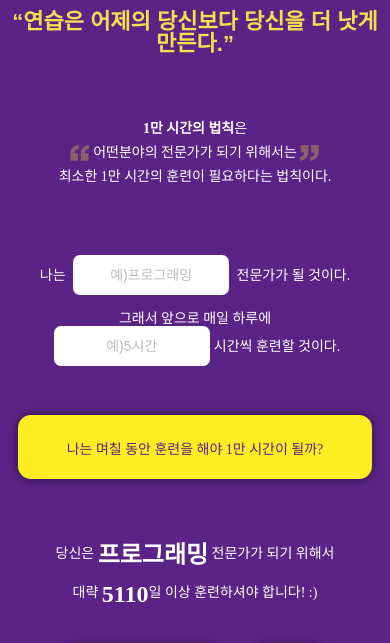
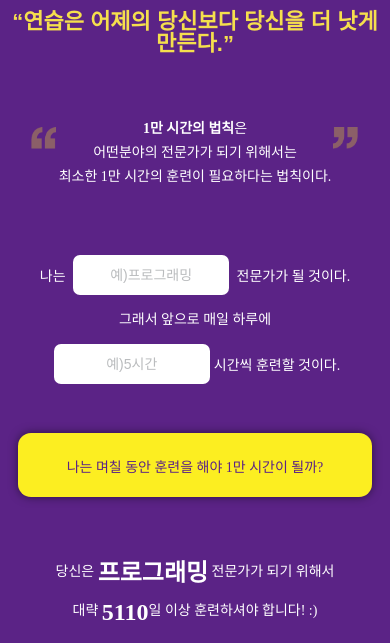
Before and after one commit to LeeHwiGyoung/1-, a plain HTML site: page 10000hours.html in a window 390 px wide. Shown: the part 188-831 px from the top of the page. Drawn offline with Linux system fonts and the light colour scheme; a web font is replaced by a local one.

Commit message:
🎨Refactory : input 마진 변경

```diff
--- a/css/10000hours.css
+++ b/css/10000hours.css
@@ -58,6 +58,10 @@ body {
 	clip: rect(0 0 0 0);
 }
 
+.mobile {
+    display: none;
+}
+
 .container {
     display: flex;
     width: 100%;
@@ -111,7 +115,7 @@ main {
     background-image: var(--quote--img);
     background-size: 63.86%;
     background-repeat: no-repeat;
-    background-position: center center;
+    background-position: center 20%;
     margin : 0 auto 10.2rem;
     font-family: 'GmarketSansBold';
     font-weight: 700;
@@ -220,6 +224,9 @@ footer {
 }
 
  @media screen and (max-width : 767px) {
+    .mobile {
+        display : inline;
+    }
     .container {
         margin : 7.6rem auto 3.2rem;
         font-size: 1.4rem;
@@ -240,7 +247,8 @@ footer {
     }
 
     .quote {
-        margin : 0 auto 6.6rem;
+        background-size: 83.89%;
+        margin : 0 auto 4.85rem;
     }
 
     .quote span{
@@ -248,19 +256,19 @@ footer {
     }
 
     form {
-        gap : 1.7rem;
+        gap : 0;
     }
 
     form p input {
         padding : 1.2rem 0;
         max-width: 15.6rem;
         font-size: 1.4rem;
-        margin : 0 0.4rem;
+        margin : 1.75rem 0.4rem;
     }
 
 
     .btn-checktime {
-        margin : calc(4.9rem - 1.7rem) 0 6.4rem;
+        margin : calc(4.9rem - 1.75rem) 0 6.4rem;
         padding: 2.3rem 4.9rem 2.1rem 4.9rem;
         border-radius: 1.3rem;
         font-size: 1.4rem;
```
Also changed, not shown: 10000hours.html (+1 -1 lines).
